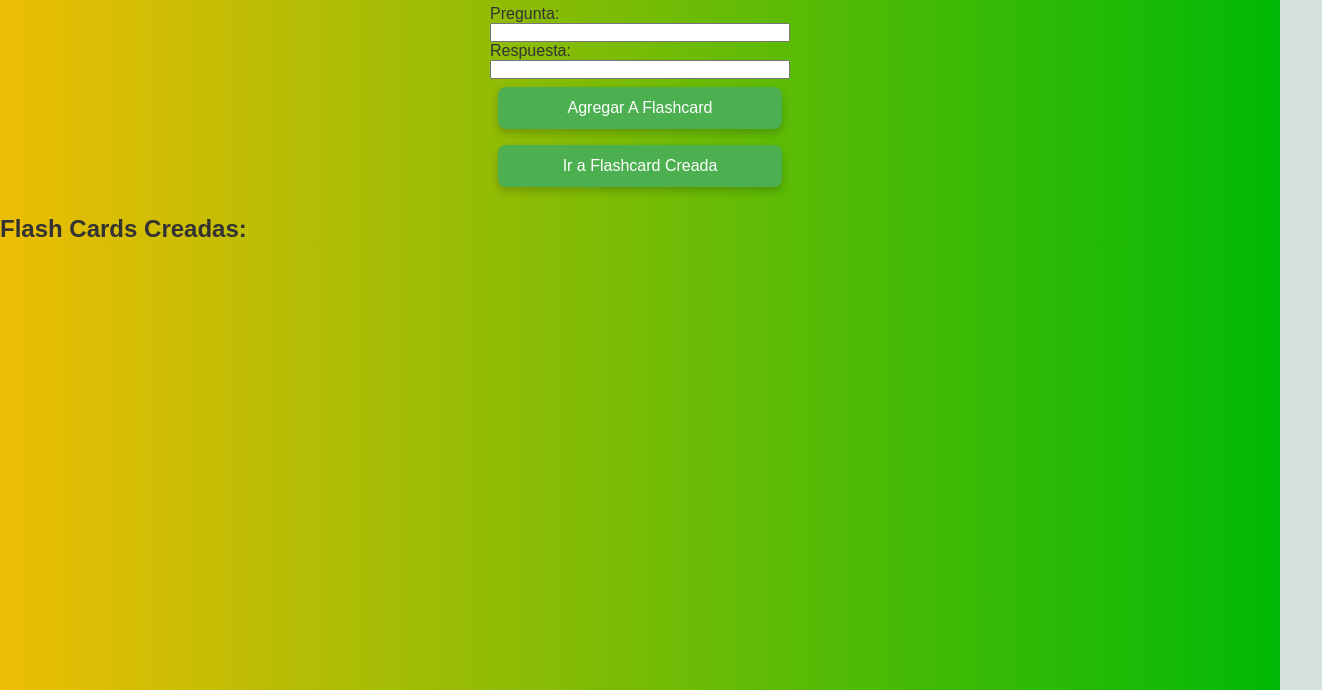
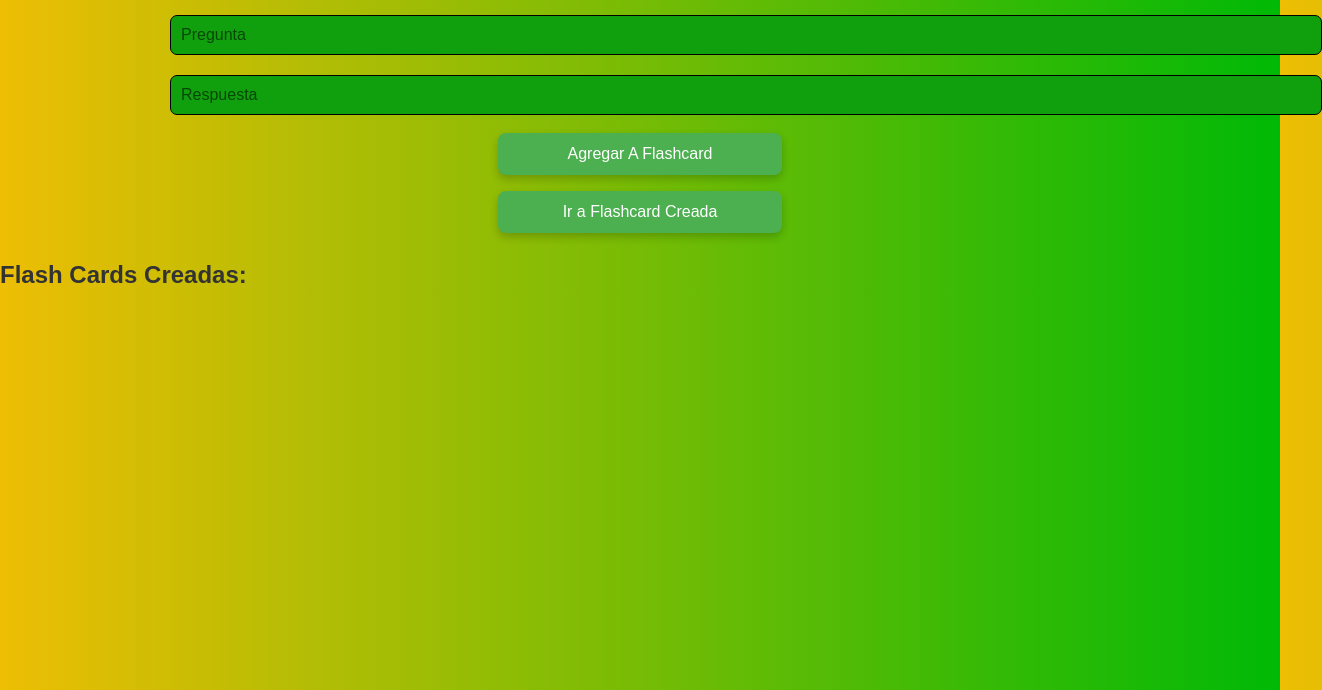
Before and after one commit to ianvaser/flashcards, a plain HTML site: page templates/crear.html in a window 1280 px wide. Shown: the part 110-800 px from the top of the page, 1322 px wide, since content can reach past the window. Drawn offline with Linux system fonts and the light colour scheme.

Commit message:
cambios placeholders

```diff
--- a/styles/crear.css
+++ b/styles/crear.css
@@ -49,8 +49,28 @@ button:disabled {
 }
 
 #flashcard-form {
+
     display: flex;
     flex-direction: column;
     width: 300px;
     margin: 20px auto;
+
 }
+
+#nueva-pregunta, #nueva-respuesta {
+    padding: 10px;
+    margin: 10px 0;
+    width: 90vw;
+    border: 1px solid #000000;
+    border-radius: 7px;
+    background-color: rgb(16, 160, 13);
+    font-size: 16px;
+    position: relative;
+    transition: border-color 0.3s, box-shadow 0.3s;
+    position: relative;
+    right: 25vw;
+}
+
+#nueva-pregunta::placeholder, #nueva-respuesta::placeholder {
+    color: #0000008f;
+}
--- a/templates/crear.html
+++ b/templates/crear.html
@@ -11,11 +11,9 @@
             <button id ="volver" onclick="window.location.href='../index.html'">Volver</button>
             <h1>Crear Flash Card</h1>
             <form id="flashcard-form">
-                <label for="pregunta">Pregunta:</label>
-                <input type="text" id="nueva-pregunta" name="pregunta" required>
+                <input type="text" placeholder="Pregunta" id="nueva-pregunta" name="pregunta" required>
 
-                <label for="respuesta">Respuesta:</label>
-                <input type="text" id="nueva-respuesta" name="respuesta" required>
+                <input type="text" placeholder="Respuesta" id="nueva-respuesta" name="respuesta" required>
 
                 <button id="agregar-btn" type="submit" >Agregar A Flashcard</button>
                 <button type="button" onclick=irFlashcard()>Ir a Flashcard Creada</button>
```
